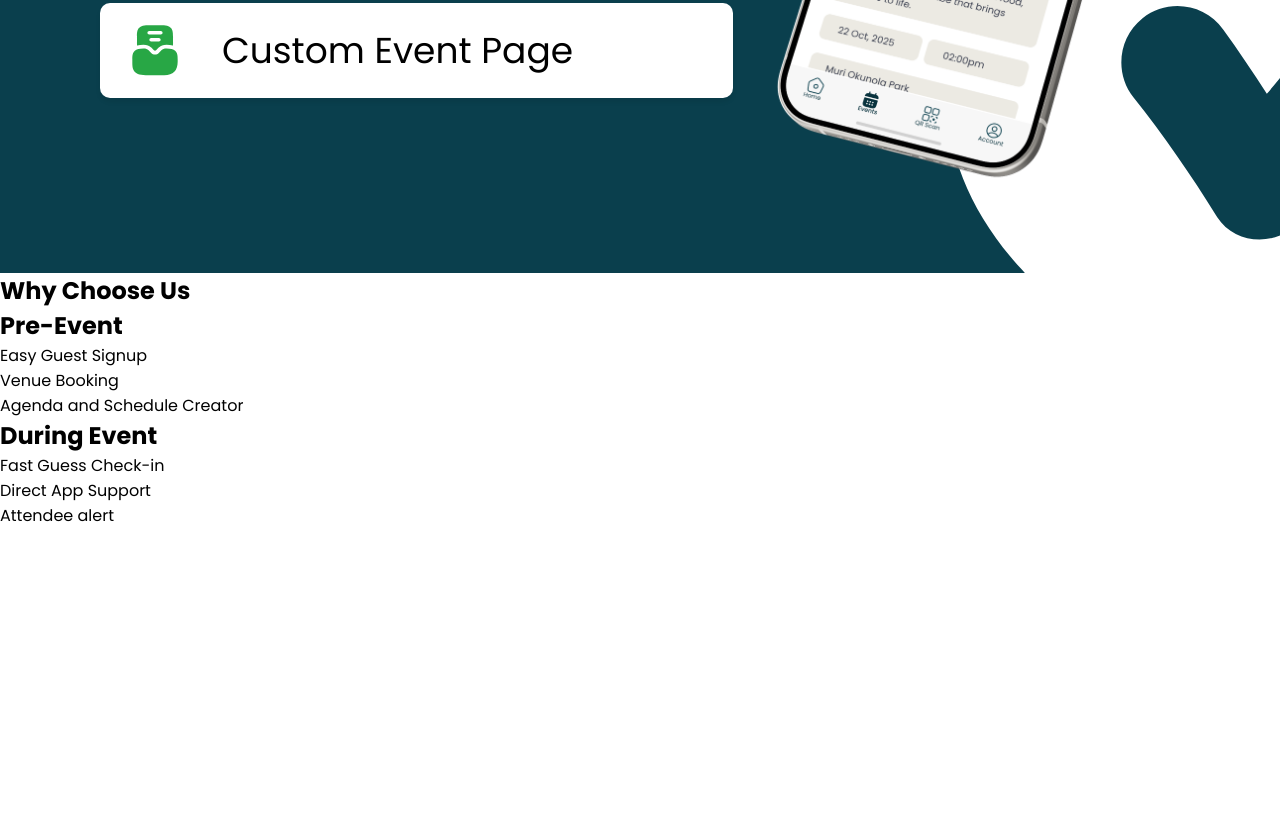
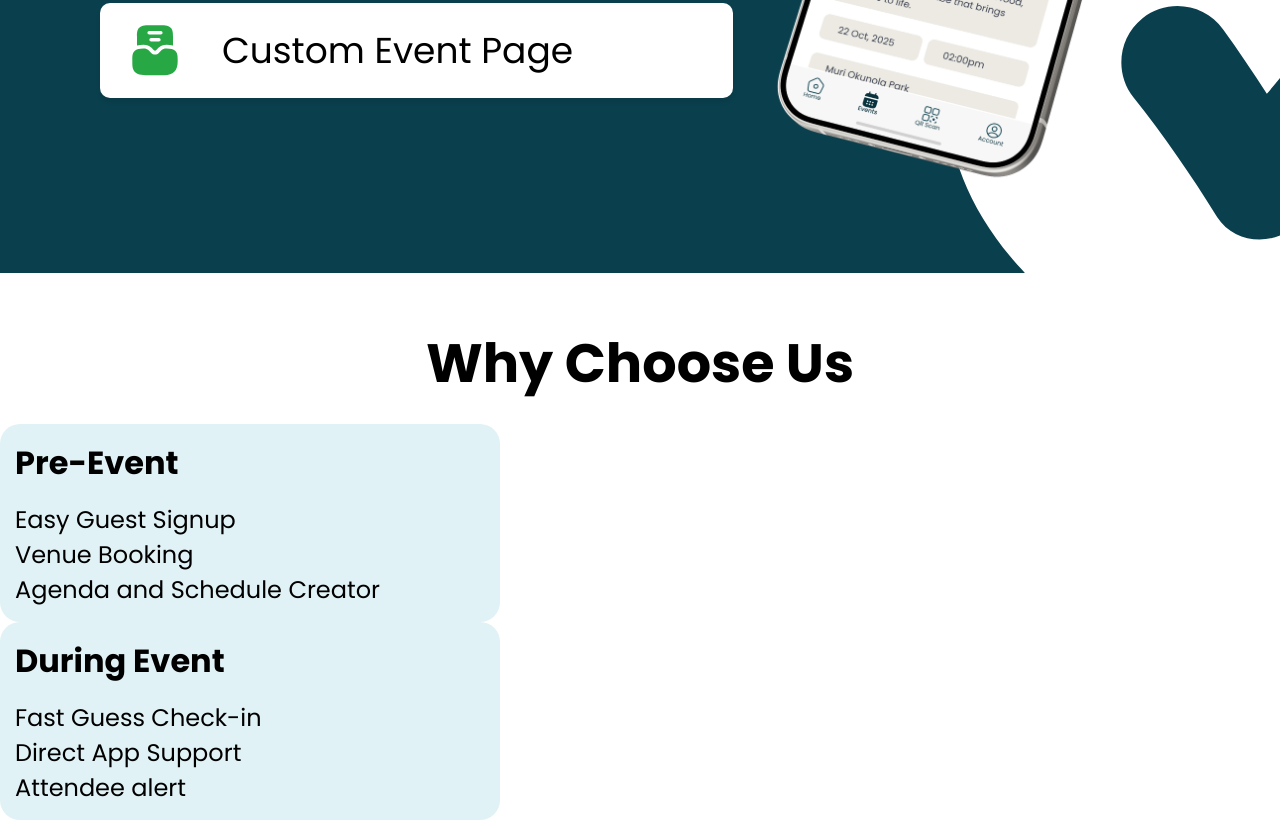
Before and after one commit to BellaAkins/EventEaze, a plain HTML site: page index.html in a window 1280 px wide. Shown: the part 2031-2851 px from the top of the page. Before the commit the page ends 2559 px from the top, so only its background shows below. Drawn offline with Linux system fonts and the light colour scheme.

Commit message:
added style to section 3

```diff
--- a/style.css
+++ b/style.css
@@ -1,23 +1,23 @@
 /* Font */
-@import url('https://fonts.googleapis.com/css2?family=Poppins:wght@100;200;300;400;500;600;700;800;900&display=swap');
+@import url("https://fonts.googleapis.com/css2?family=Poppins:wght@100;200;300;400;500;600;700;800;900&display=swap");
 
 /* Style Variables */
 :root {
   --font: "Poppins", sans-serif;
 
-    --primary-500: #0A3F4D;
-    --primary-100: #E0F2F5;
-    --secondary-500: #C32C0E;
+  --primary-500: #0a3f4d;
+  --primary-100: #e0f2f5;
+  --secondary-500: #c32c0e;
 
-    --success-500: #28A745;
-    --error-500: #DC3545;
+  --success-500: #28a745;
+  --error-500: #dc3545;
 
   --black: #000000;
   --neutral-black: #383838;
-    --neutral-dark-grey: #3B4050;
-    --neutral-off-white: #F7F6F5;
-    --neutral-light-grey: #F8F8F8;
-    --white: #FFFFFF;
+  --neutral-dark-grey: #3b4050;
+  --neutral-off-white: #f7f6f5;
+  --neutral-light-grey: #f8f8f8;
+  --white: #ffffff;
 }
 
 /* Global Reset */
@@ -33,7 +33,9 @@ body {
 }
 
 /* Section 2 Starts Here */
-.sectionTwo, .subsection, .subsubsection {
+.sectionTwo,
+.subsection,
+.subsubsection {
   display: flex;
   flex-direction: column;
   width: 100%;
@@ -46,21 +48,14 @@ body {
   gap: 302px;
   overflow: hidden;
 
-    background-image:
-        url(assets/section2-background1.svg),
+  background-image: url(assets/section2-background1.svg),
     url(assets/section2-background2.svg);
 
-    background-repeat:
-        no-repeat,
-        no-repeat;
+  background-repeat: no-repeat, no-repeat;
 
-    background-size:
-        170%,
-        150%;
+  background-size: 170%, 150%;
 
-    background-position:
-        left -300px top -2480px,
-        right -300px bottom -980px;
+  background-position: left -300px top -2480px, right -300px bottom -980px;
 }
 
 .subsection {
@@ -90,7 +85,8 @@ body {
   gap: 30px;
 }
 
-.subsection.two, .subsubsection.two {
+.subsection.two,
+.subsubsection.two {
   justify-content: center;
   align-items: end;
 }
@@ -150,3 +146,58 @@ body {
   width: 100%;
 }
 /* Section 2 Ends Here */
+
+/* Section 3 Starts here*/
+.sectionThree {
+  display: flex;
+  flex-direction: column;
+}
+
+.title {
+  display: flex;
+  justify-content: center;
+  align-items: center;
+  padding: 20px;
+  margin-top: 30px;
+  font-size: 2.25rem;
+}
+
+.event-boxes {
+  display: flex;
+  flex-direction: row;
+  justify-content: center;
+  align-items: center;
+  width: 100%;
+
+  gap: 50px;
+}
+
+.event-box {
+  display: flex;
+  flex-direction: column;
+
+  width: 500px;
+  background-color: #e0f2f5;
+  border-radius: 20px;
+  padding: 15px;
+  gap: 15px;
+}
+
+h2 {
+  font-weight: bold;
+  font-size: 2rem;
+  display: flex;
+  align-items: left;
+}
+.bullet {
+  color: var(--black);
+  font-size: 24px;
+  margin-right: 10px;
+  vertical-align: middle;
+  font-weight: 700;
+}
+
+li {
+  list-style-type: none;
+  font-size: 1.5rem;
+}
```
Lines whose indentation alone changed are shown as unchanged.
